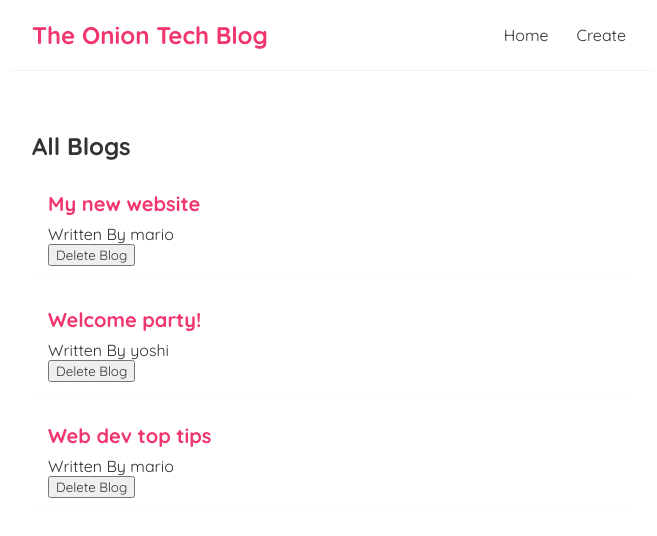
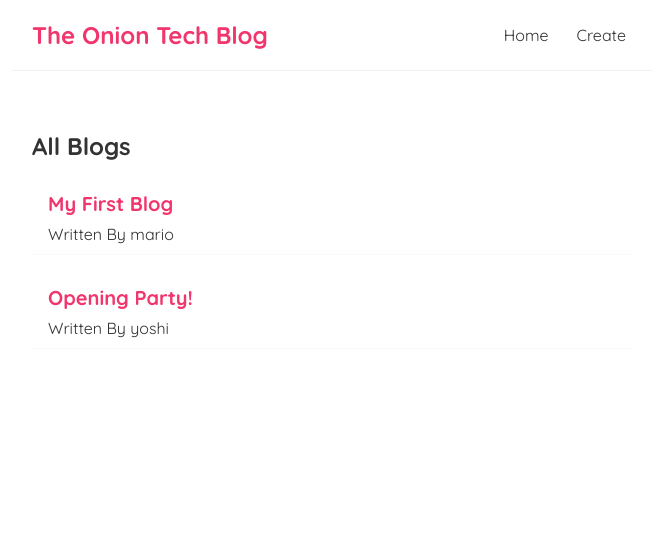
Before and after one commit to shubhamhajare27/React-Apps, a React (Create React App) app in the folder blog/: page / in a window 1280 px wide. Shown: the top 536 px of the page, without its empty margins (308-965 px from the left). Built offline with nearby package versions, Linux system fonts and the light colour scheme; data requests are answered from the project's data file.

Commit message:
loading message

```diff
--- a/blog/src/Home.js
+++ b/blog/src/Home.js
@@ -2,25 +2,26 @@
 import BlogList from "./blogsList";
 const Home = () => {
 
-const [blogs,setblogs]=useState([{ title: 'My new website', body: 'lorem ipsum...', author: 'mario', id: 1 },
-{ title: 'Welcome party!', body: 'lorem ipsum...', author: 'yoshi', id: 2 },
-{ title: 'Web dev top tips', body: 'lorem ipsum...', author: 'mario', id: 3 }
-])
-
-
-const handleDelete=(id)=>{
-  const list=blogs.filter((blog)=> blog.id !== id);
-  setblogs(list);
-}
+const [blogs,setblogs]=useState(null);
+const [isPending,setIsPending]=useState(true);
 
 useEffect(()=>{
-  console.log('rendered');
+  fetch('http://localhost:8000/blogs')
+  .then(res =>{
+    res.json()
+      .then(data =>{
+        console.log(data)
+        setblogs(data);
+        setIsPending(false);
+      })
+  })
+
 },[ ]);
 
     return (
     <div className="home">
-      <BlogList blogs={blogs} title="All Blogs" handleDelete={handleDelete}/>
-
+      {isPending && <h2>Loading...</h2>}
+      {blogs && < BlogList blogs={blogs} title="All Blogs" />}
     </div> );
 }
 
--- a/blog/src/blogsList.js
+++ b/blog/src/blogsList.js
@@ -1,4 +1,4 @@
-const BlogList = ({blogs ,title ,handleDelete})=>{
+const BlogList = ({blogs ,title })=>{
     // const blogs=props.blogs;
     // const title=props.title;
 
@@ -11,7 +11,7 @@
                     <div className="blog-preview" key={blog.id}>
                         <h2>{blog.title}</h2>
                         <p>Written By {blog.author}</p>
-                        <button onClick={()=> handleDelete(blog.id)}>Delete Blog</button>
+                        {/* <button onClick={()=> handleDelete(blog.id)}>Delete Blog</button> */}
                     </div>
                 ))}
             </div>
```
